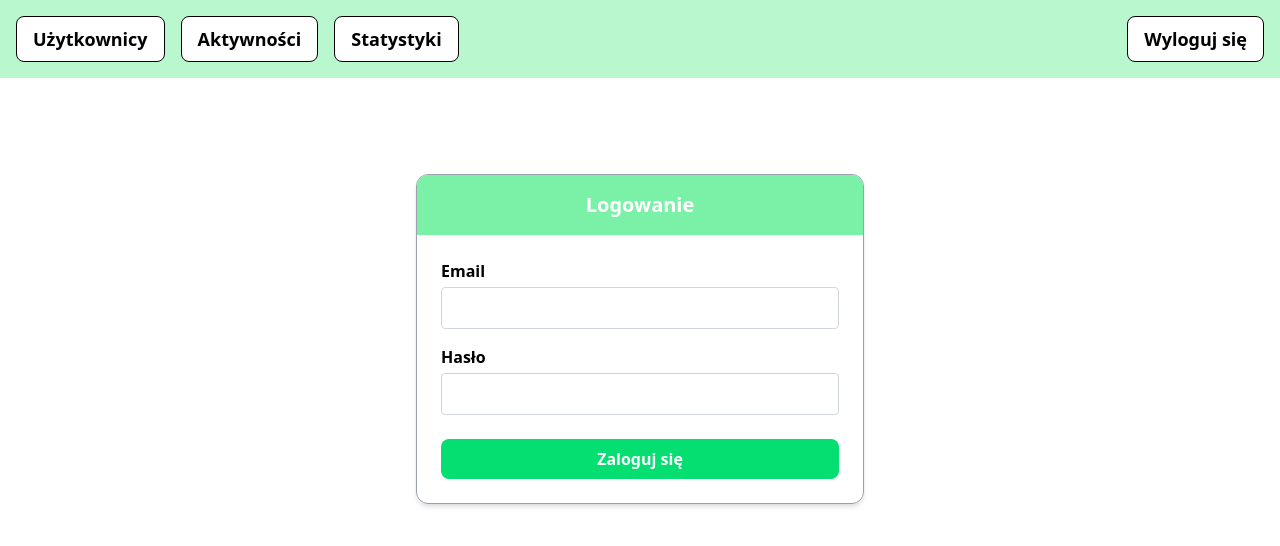
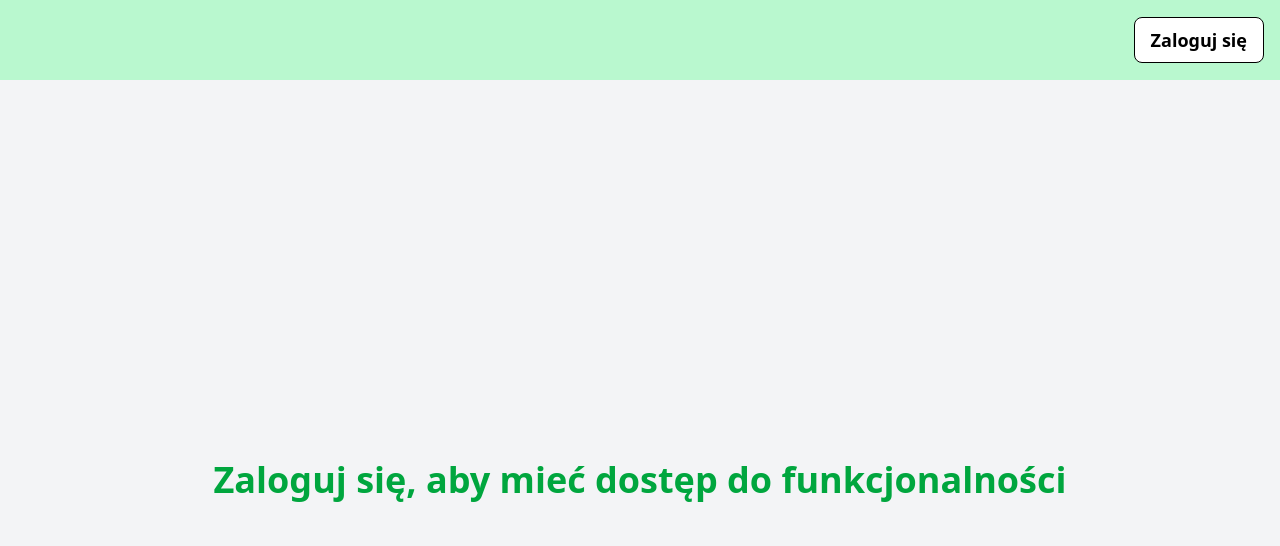
Before and after one commit to Gerard-Hagel/MiniStravaPUM, a Vue app in the folder Ministrava/: page / in a window 1280 px wide. Before the commit this address led to /login. Shown: the top 546 px of the page. Built offline with nearby package versions, Linux system fonts and the light colour scheme.

Commit message:
Fixed navbar

```diff
--- a/Ministrava/src/App.vue
+++ b/Ministrava/src/App.vue
@@ -1,13 +1,30 @@
 <template>
   <div class="min-h-screen bg-gray-100 flex flex-col w-full">
     <nav class="bg-green-200 p-4 flex w-full justify-between items-center">
-      <div class="flex space-x-4">
-        <RouterLink to="/user" class="px-4 py-2 bg-white text-black border hover:bg-gray-100 transition rounded-lg flex items-center justify-center font-bold text-lg">Użytkownicy</RouterLink>
-        <RouterLink to="/activity" class="px-4 py-2 bg-white text-black border hover:bg-gray-100 transition rounded-lg flex items-center justify-center font-bold text-lg">Aktywności</RouterLink>
-        <RouterLink to="/stats" class="px-4 py-2 bg-white text-black border hover:bg-gray-100 transition rounded-lg flex items-center justify-center font-bold text-lg">Statystyki</RouterLink>
+      <div class="flex space-x-4 min-h-[48px] items-center">
+        <template v-if="isLoggedIn && showAdminNav">
+          <RouterLink to="/user" class="px-4 py-2 bg-white text-black border hover:bg-gray-100 transition rounded-lg flex items-center justify-center font-bold text-lg">Użytkownicy</RouterLink>
+          <RouterLink to="/activity" class="px-4 py-2 bg-white text-black border hover:bg-gray-100 transition rounded-lg flex items-center justify-center font-bold text-lg">Aktywności</RouterLink>
+          <RouterLink to="/stats" class="px-4 py-2 bg-white text-black border hover:bg-gray-100 transition rounded-lg flex items-center justify-center font-bold text-lg">Statystyki</RouterLink>
+        </template>
       </div>
 
-      <button class="px-4 py-2 bg-white text-black border hover:bg-gray-100 transition rounded-lg flex items-center justify-center font-bold text-lg" @click="logout">Wyloguj się</button>
+      <div>
+        <button
+          v-if="showLoginButton"
+          to="/login"
+          class="nav-btn px-4 py-2 bg-white text-black border hover:bg-gray-100 transition rounded-lg flex items-center justify-center font-bold text-lg"
+          @click="login">
+          Zaloguj się
+        </button>
+
+        <button
+          v-if="showLogoutButton"
+          class="nav-btn px-4 py-2 bg-white text-black border hover:bg-gray-100 transition rounded-lg flex items-center justify-center font-bold text-lg"
+          @click="logout">
+          Wyloguj się
+        </button>
+      </div>
     </nav>
 
     <div class="flex-1">
@@ -27,14 +44,33 @@
   </div>
 </template>
 
-<script>
-export default {
-  name: "HomeView",
-  methods: {
-    logout() {
-      localStorage.removeItem("token");
-      this.$router.push("/login");
-    },
-  },
-};
+<script lang="ts" setup>
+import { computed } from 'vue'
+import { useRoute, useRouter } from 'vue-router'
+import { useAuthStore } from './store/auth.store'
+
+const route = useRoute()
+const router = useRouter()
+const auth = useAuthStore()
+
+const isLoggedIn = computed(() => !!auth.token)
+const showAdminNav = computed(() => auth.isAdmin)
+
+const showLoginButton = computed(() =>
+  route.name === 'Home'
+)
+
+const showLogoutButton = computed(() =>
+  isLoggedIn.value && route.name !== 'Login' && route.name !== 'Home'
+)
+
+const login = () => {
+  auth.logout()
+  router.push('/login')
+}
+
+const logout = () => {
+  auth.logout()
+  router.push('/')
+}
 </script>
--- a/Ministrava/src/router/index.ts
+++ b/Ministrava/src/router/index.ts
@@ -26,34 +26,32 @@ router.beforeEach((to, from, next) => {
   const token = localStorage.getItem("token")
 
   if (!token) {
-    if (to.path !== "/login") {
-      return next({ path: "/login" })
+    if (to.name === "Home" || to.name === "Login") {
+      return next()
     } else {
-      return next()
+      return next({ name: "Login" })
     }
   }
 
-  const parts = token.split('.')
-  if (parts.length !== 3 || !parts[1]) {
-    console.error("Nieprawidłowy token JWT")
+  let payload: { [key: string]: any } = {}
+  try {
+    const base64Payload = token.split('.')[1] ?? ''
+    payload = JSON.parse(atob(base64Payload))
+  } catch (err) {
+    console.error("Nieprawidłowy token JWT:", err)
     localStorage.removeItem("token")
-    return next({ path: "/login" })
-  }
-
-  let payload: { [key: string]: any }
-  try {
-    payload = JSON.parse(atob(parts[1]))
-  } catch (err) {
-    console.error("Błąd dekodowania tokena:", err)
-    localStorage.removeItem("token")
-    return next({ path: "/login" })
+    return next({ name: "Login" })
   }
 
   const rolesClaim = payload['http://schemas.microsoft.com/ws/2008/06/identity/claims/role']
   const roles = Array.isArray(rolesClaim) ? rolesClaim : [rolesClaim]
 
+  if (to.name === "Home") {
+    return next({ name: "Welcome" })
+  }
+
   if (to.meta.requiresAdmin && !roles.includes("Admin")) {
-    return next({ path: "/denied" })
+    return next({ name: "Denied" })
   }
 
   next()
--- a/Ministrava/src/store/auth.store.ts
+++ b/Ministrava/src/store/auth.store.ts
@@ -1,11 +1,30 @@
 import { defineStore } from 'pinia'
 import api from '../api/axios'
+
+function parseJwt(token: string) {
+  try {
+    const base64Payload = token.split('.')[1] ?? ''
+    return JSON.parse(atob(base64Payload))
+  } catch {
+    return null
+  }
+}
 
 export const useAuthStore = defineStore('auth', {
   state: () => ({
     token: localStorage.getItem('token') as string | null,
-    user: null as any,
   }),
+
+  getters: {
+    isLoggedIn: (state) => !!state.token,
+
+    jwtPayload: (state) =>
+      state.token ? parseJwt(state.token) : null,
+
+    isAdmin(): boolean {
+      return this.jwtPayload?.['http://schemas.microsoft.com/ws/2008/06/identity/claims/role'] === 'Admin'
+    },
+  },
 
   actions: {
     async login(email: string, password: string) {
@@ -24,7 +43,6 @@ export const useAuthStore = defineStore('auth', {
 
     logout() {
       this.token = null
-      this.user = null
       localStorage.removeItem('token')
     },
   },
--- a/Ministrava/src/views/DeniedAccessView.vue
+++ b/Ministrava/src/views/DeniedAccessView.vue
@@ -3,12 +3,6 @@
     <div class="bg-white p-8 rounded shadow-md text-center">
       <h1 class="text-2xl font-bold mb-4 text-red-600">Brak dostępu</h1>
       <p>Nie masz uprawnień, aby wejść na tę stronę.</p>
-      <button
-        class="mt-4 px-4 py-2 bg-green-500 text-white rounded hover:bg-green-600"
-        @click="$router.push('/login')"
-      >
-        Powrót
-      </button>
     </div>
   </div>
 </template>
--- a/Ministrava/src/views/HomeView.vue
+++ b/Ministrava/src/views/HomeView.vue
@@ -1,6 +1,6 @@
 <template>
   <main class="min-h-screen flex-1 flex items-center justify-center w-full">
-      <RouterLink to="/login" class="text-green-600 text-4xl font-bold">Zaloguj się, aby mieć dostęp do funkcjonalności</RouterLink>
+      <div class="text-green-600 text-4xl font-bold">Zaloguj się, aby mieć dostęp do funkcjonalności</div>
     </main>
 </template>
 
--- a/Ministrava/src/views/LoginView.vue
+++ b/Ministrava/src/views/LoginView.vue
@@ -1,5 +1,5 @@
 <template>
-  <div class="min-h-screen w-screen bg-white flex flex-col">
+  <div class="min-h-screen w-screen flex flex-col">
     <main class="flex-1 flex justify-center items-start pt-24">
       <div class="w-full max-w-md border border-gray-400 rounded-xl overflow-hidden shadow-md">
 
```
